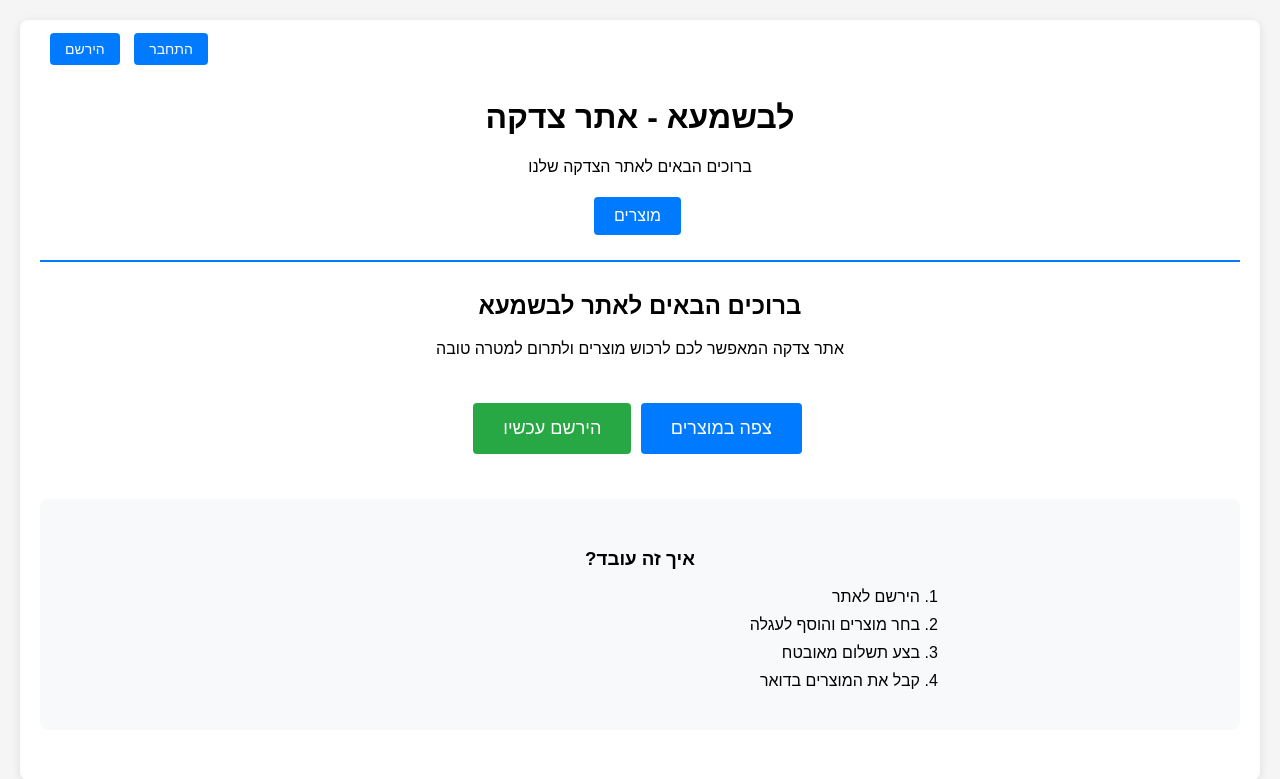
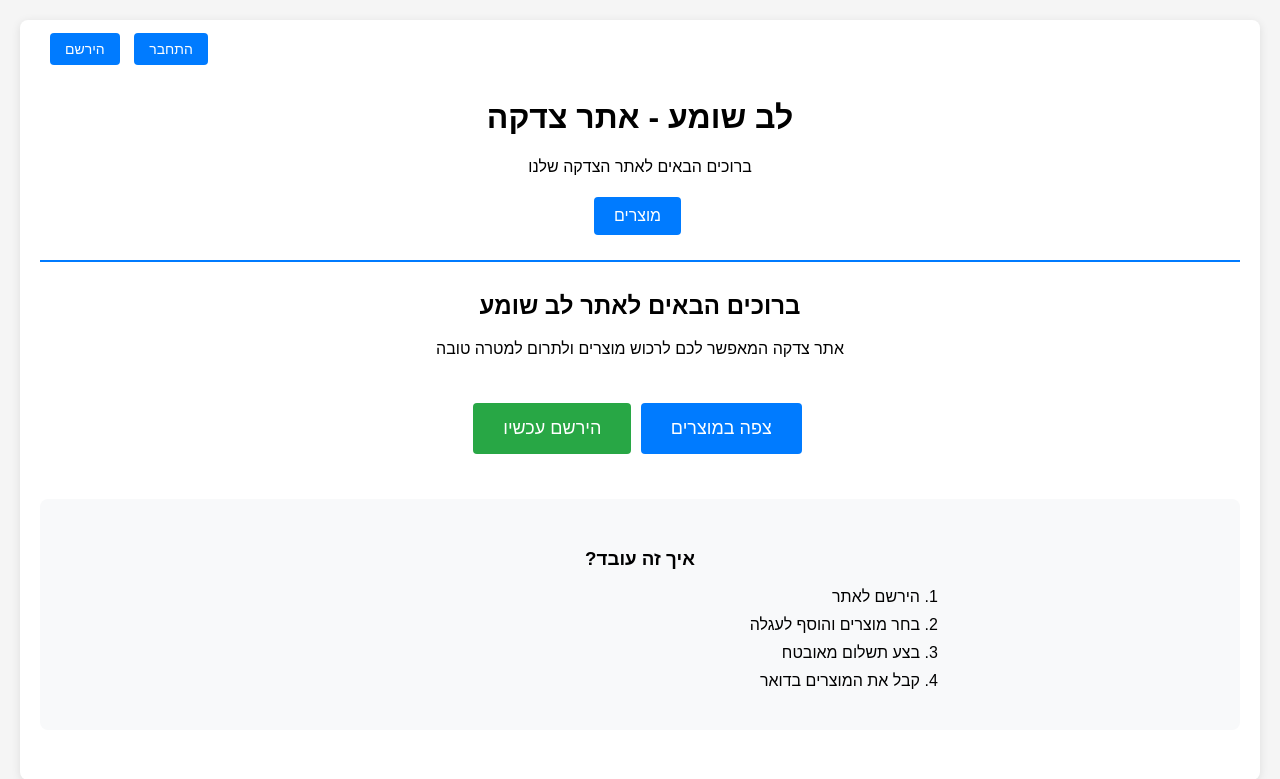
Before and after one commit to AmirBagaon/Lev-Shomea, a Django app: page / in a window 1280 px wide. Shown: the top 779 px of the page. Run offline with Django 4.2, Linux system fonts and the light colour scheme.

Commit message:
Fixed typo

```diff
--- a/templates/accounts/login.html
+++ b/templates/accounts/login.html
@@ -1,6 +1,6 @@
 {% extends 'shop/base.html' %}
 
-{% block title %}התחברות - לבשמעא{% endblock %}
+{% block title %}התחברות - לב שומע{% endblock %}
 
 {% block content %}
 <div style="max-width: 400px; margin: 0 auto;">
--- a/templates/accounts/register.html
+++ b/templates/accounts/register.html
@@ -1,6 +1,6 @@
 {% extends 'shop/base.html' %}
 
-{% block title %}הרשמה - לבשמעא{% endblock %}
+{% block title %}הרשמה - לב שומע{% endblock %}
 
 {% block content %}
 <div style="max-width: 400px; margin: 0 auto;">
--- a/templates/shop/base.html
+++ b/templates/shop/base.html
@@ -3,7 +3,7 @@
 <head>
     <meta charset="UTF-8">
     <meta name="viewport" content="width=device-width, initial-scale=1.0">
-    <title>{% block title %}לבשמעא - אתר צדקה{% endblock %}</title>
+    <title>{% block title %}לב שומע - אתר צדקה{% endblock %}</title>
     <style>
         body {
             font-family: Arial, sans-serif;
@@ -119,7 +119,7 @@
         <div style="clear: both;"></div>
 
         <div class="header">
-            <h1><a href="{% url 'shop:home' %}" style="text-decoration: none; color: inherit;">לבשמעא - אתר צדקה</a></h1>
+            <h1><a href="{% url 'shop:home' %}" style="text-decoration: none; color: inherit;">לב שומע - אתר צדקה</a></h1>
             <p>ברוכים הבאים לאתר הצדקה שלנו</p>
             <a href="{% url 'shop:product_list' %}" class="btn">מוצרים</a>
             {% if user.is_staff %}
--- a/templates/shop/cart_detail.html
+++ b/templates/shop/cart_detail.html
@@ -1,6 +1,6 @@
 {% extends 'shop/base.html' %}
 
-{% block title %}עגלת קניות - לבשמעא{% endblock %}
+{% block title %}עגלת קניות - לב שומע{% endblock %}
 
 {% block content %}
 <h2>עגלת הקניות שלי</h2>
--- a/templates/shop/home.html
+++ b/templates/shop/home.html
@@ -2,7 +2,7 @@
 
 {% block content %}
 <div style="text-align: center;">
-    <h2>ברוכים הבאים לאתר לבשמעא</h2>
+    <h2>ברוכים הבאים לאתר לב שומע</h2>
     <p>אתר צדקה המאפשר לכם לרכוש מוצרים ולתרום למטרה טובה</p>
 
     <div style="margin: 40px 0;">
--- a/templates/shop/product_detail.html
+++ b/templates/shop/product_detail.html
@@ -1,6 +1,6 @@
 {% extends 'shop/base.html' %}
 
-{% block title %}{{ product.name }} - לבשמעא{% endblock %}
+{% block title %}{{ product.name }} - לב שומע{% endblock %}
 
 {% block content %}
 <div style="display: grid; grid-template-columns: 1fr 1fr; gap: 40px; margin-bottom: 30px;">
--- a/templates/shop/product_list.html
+++ b/templates/shop/product_list.html
@@ -1,6 +1,6 @@
 {% extends 'shop/base.html' %}
 
-{% block title %}מוצרים - לבשמעא{% endblock %}
+{% block title %}מוצרים - לב שומע{% endblock %}
 
 {% block content %}
 <h2>המוצרים שלנו</h2>
```
